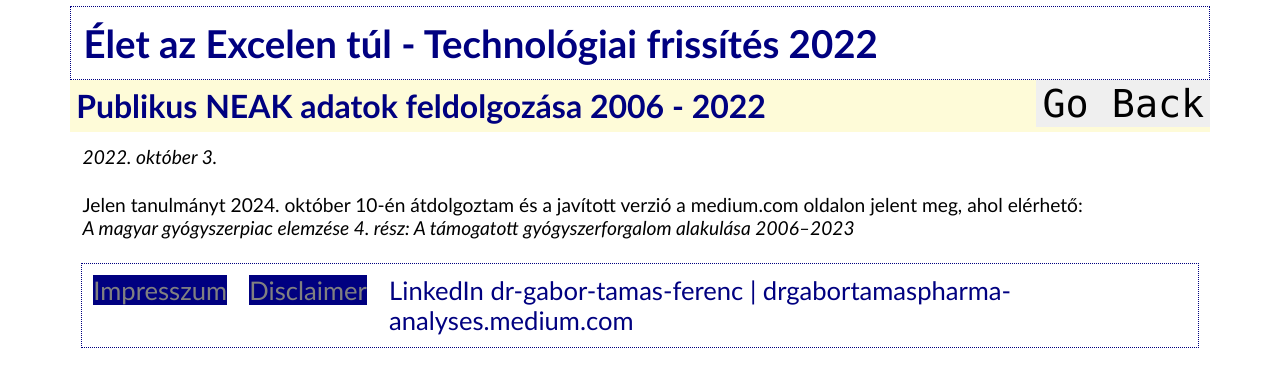
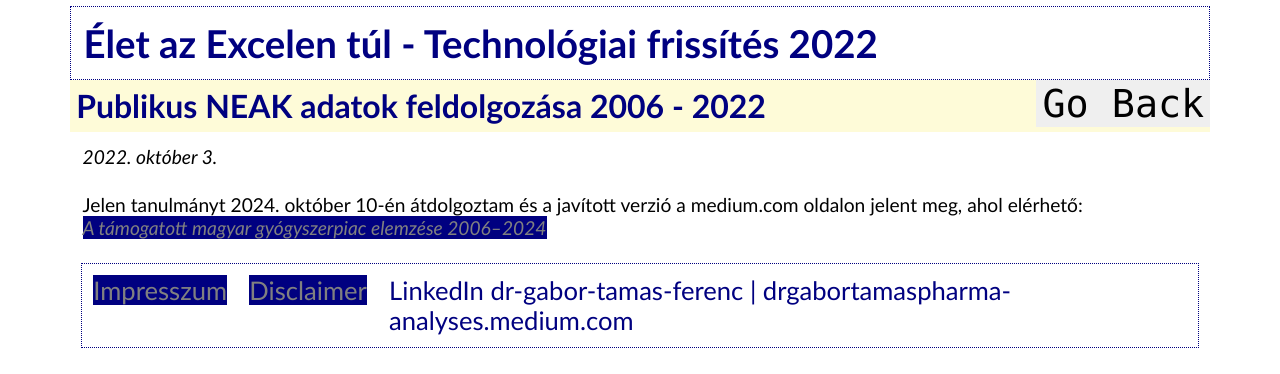
Before and after one commit to tom1964h/tom1964h.github.io, a plain HTML site: page Processing_2006-2022_neak_publ_data.html in a window 1280 px wide. Drawn offline with Linux system fonts and the light colour scheme.

Commit message:
2006-2024 nagy elemzés Medium linkje

```diff
--- a/Processing_2006-2022_neak_publ_data.html
+++ b/Processing_2006-2022_neak_publ_data.html
@@ -21,7 +21,7 @@
 <h2>Publikus NEAK adatok feldolgozása 2006 - 2022</h2>
 <p><em>2022. október 3.</em></p>
 <p>Jelen tanulmányt 2024. október 10-én átdolgoztam és a javított verzió a medium.com oldalon jelent meg, ahol elérhető:<br>
-<em>A magyar gyógyszerpiac elemzése 4. rész: A támogatott gyógyszerforgalom alakulása 2006–2023</em>
+<a href="https://medium.com/@drgabortamaspharma-analyses/a-támogatott-magyar-gyógyszerpiac-elemzése-2006-2024-d55f849580b6" title="A támogatott magyar gyógyszerpiac elemzése 2006–2024"><em>A támogatott magyar gyógyszerpiac elemzése 2006–2024</em></a>
 </p>
 <footer class="sav">
   <div><a href="impressum.html">Impresszum</a></div>
```
